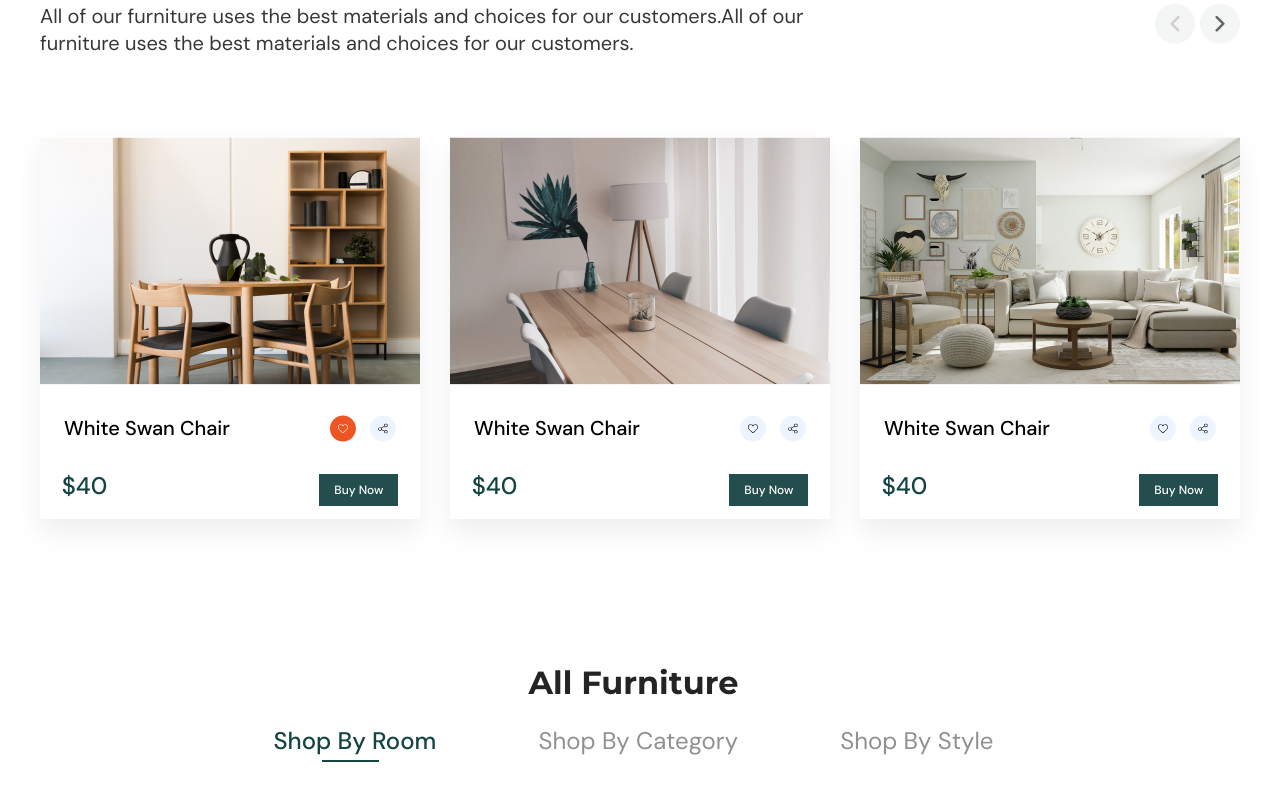
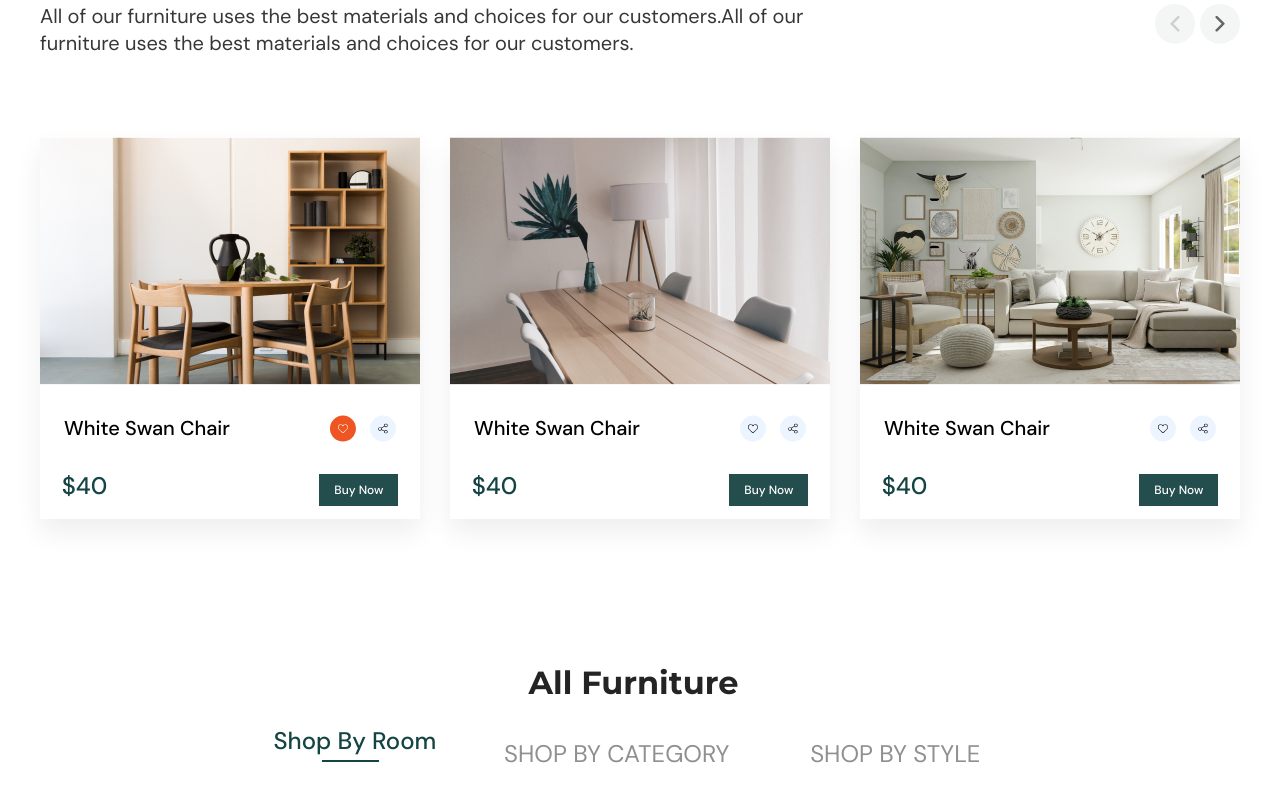
Before and after one commit to maksimjoyharper/furniture-store, a plain HTML site: page index.html in a window 1280 px wide. Shown: the part 1974-2776 px from the top of the page. Drawn offline with Linux system fonts and the light colour scheme.

Commit message:
feat: header

```diff
--- a/all_furniture.css
+++ b/all_furniture.css
@@ -37,6 +37,11 @@
   color: #919090;
 }
 .all_furniture-text {
+  display: inline-block;
+  position: relative;
+  padding: 13px;
+  text-transform: uppercase;
+
   font-family: "DM Sans";
   font-style: normal;
   font-weight: 400;
@@ -46,6 +51,7 @@
   text-decoration: none;
 }
 
+.all_furniture-text::before,
 .all_furniture-text:hover {
   font-family: "DM Sans";
   font-style: normal;
--- a/index.css
+++ b/index.css
@@ -21,7 +21,7 @@ header {
   width: 100%;
   box-sizing: content-box;
   height: 29.04px;
-  margin-top: 44px;
+  padding-top: 44px;
   display: flex;
   align-items: center;
   justify-content: space-between;
@@ -72,3 +72,15 @@ header {
   padding-right: 30px;
   cursor: pointer;
 }
+
+/* @supports (background-color: aqua) {
+  body {
+    background-color: aqua;
+  }
+}
+
+@supports not (background-color: aqua) {
+  body {
+    background-color: #161616;
+  }
+} */
```
